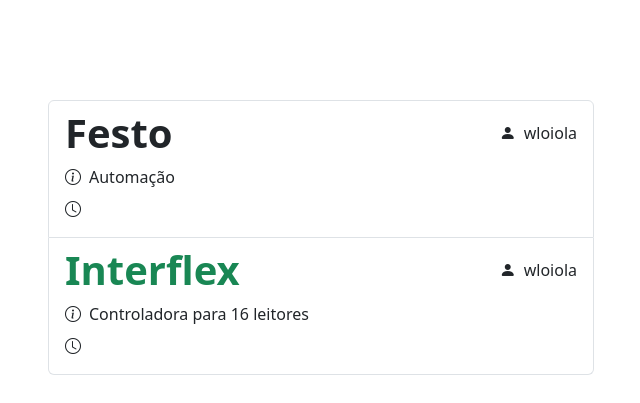
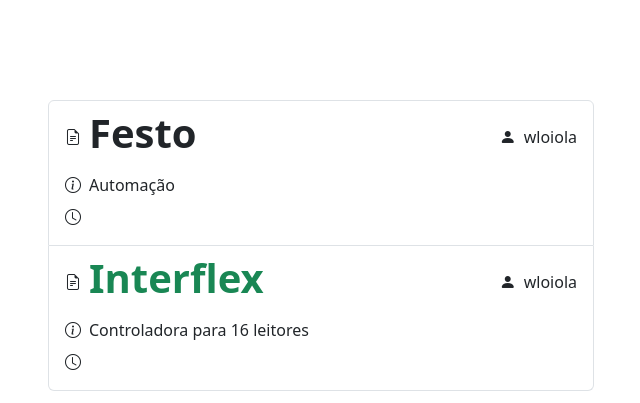
Before and after one commit to WloiolaNet/django-auth-crud, a Django app: page /tasks/ in a window 1280 px wide. Shown: the part 397-800 px from the top of the page, without its empty margins (319-959 px from the left). Run offline with Django 5.2, Linux system fonts and the light colour scheme; a user stored in the database is signed in; data comes from the database, SQL or seed files in the repository.

Commit message:
commit DEBUG

```diff
--- a/tasks/templates/tasks.html
+++ b/tasks/templates/tasks.html
@@ -18,9 +18,15 @@
                 <a class="list-group-item" href="{% url 'task_detail' task.id %}">
                     <header class="d-flex justify-content-between">
                         {% if task.important %}
-                        <h1 class="fw-bold text-success">{{task.title}}</h1>
+                        <div class="d-flex align-items-center mb-2">
+                            <i class="bi bi-file-earmark-text me-2"></i>
+                            <h1 class="fw-bold text-success">{{task.title}}</h1>
+                        </div>
                         {% else %}
-                        <h1 class="fw-bold"> {{task.title}}</h1>
+                        <div class="d-flex align-items-center mb-2">
+                            <i class="bi bi-file-earmark-text me-2"></i>
+                            <h1 class="fw-bold"> {{task.title}}</h1>
+                        </div>
                         {% endif %}
                         <div class="d-flex align-items-center mb-2">
                             <i class="bi bi-person-fill me-2"></i>
```
